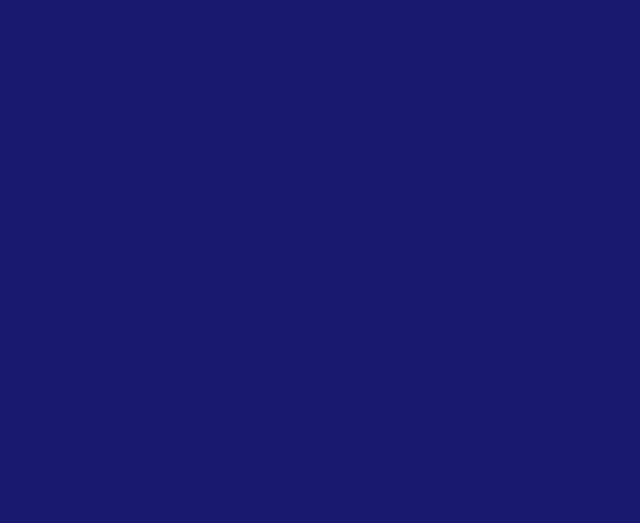
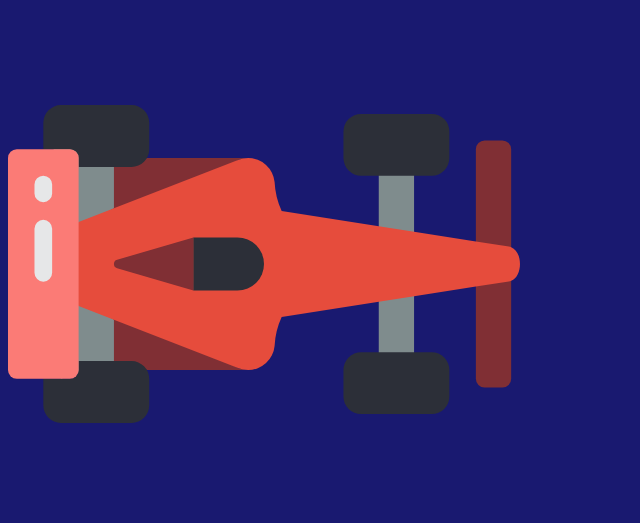
Before and after one commit to Samuel-Cho/driving-game, a website: page index.html in a window 1280 px wide. Shown: the whole page, without its empty margins (0-640 px from the left). Drawn offline with Linux system fonts and the light colour scheme.

Commit message:
Added car image to file. #1

```diff
--- a/index.html
+++ b/index.html
@@ -9,7 +9,7 @@
     <main>
       <div class="container">
         <div class="car-image-container">
-
+          <img src="images/f1.svg" alt="race car">
         </div>
       </div>
     </main>
```
